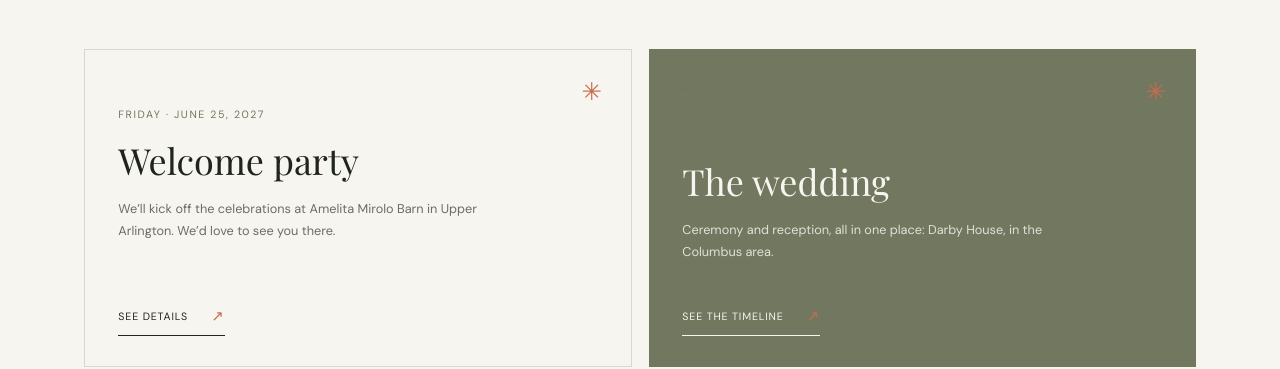
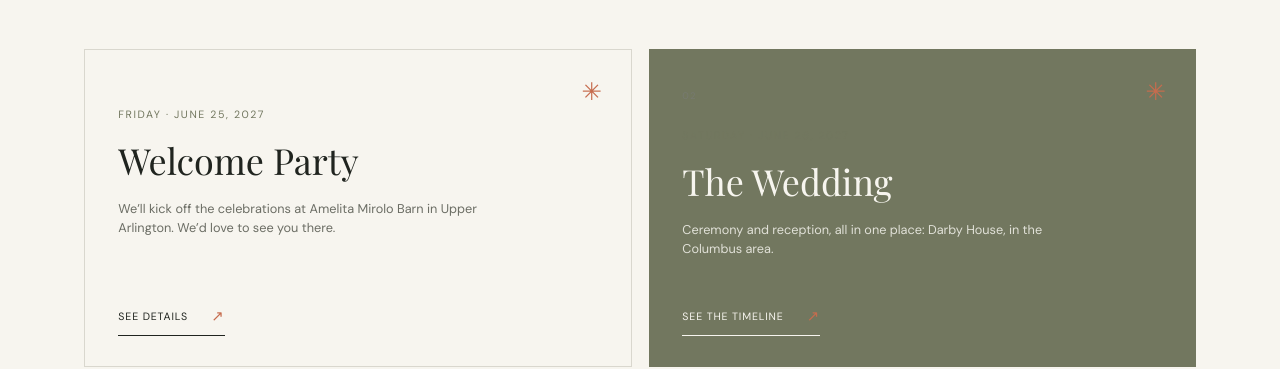
Before and after one commit to guidotti1/wedding-website, a plain HTML site: page index.html in a window 1280 px wide. Shown: the part 840-1209 px from the top of the page. Drawn offline with nearby package versions, Linux system fonts and the light colour scheme; a web font is replaced by a local one.

Commit message:
Improve welcome page event card description spacing

```diff
--- a/homepage-layout.css
+++ b/homepage-layout.css
@@ -18,14 +18,20 @@
 .event-card h3,
 .event-card p:not(.eyebrow),
 .event-card a {
-  overflow-wrap: anywhere;
+  overflow-wrap: normal;
+  word-break: normal;
+}
+
+.event-card h3 {
+  text-transform: capitalize;
 }
 
 .event-card p:not(.eyebrow) {
-  display: -webkit-box;
-  -webkit-box-orient: vertical;
-  -webkit-line-clamp: 2;
-  overflow: hidden;
+  display: block;
+  overflow: visible;
+  line-height: 1.5;
+  margin-top: 14px;
+  margin-bottom: 18px;
 }
 
 @media (max-width: 760px) {
```
